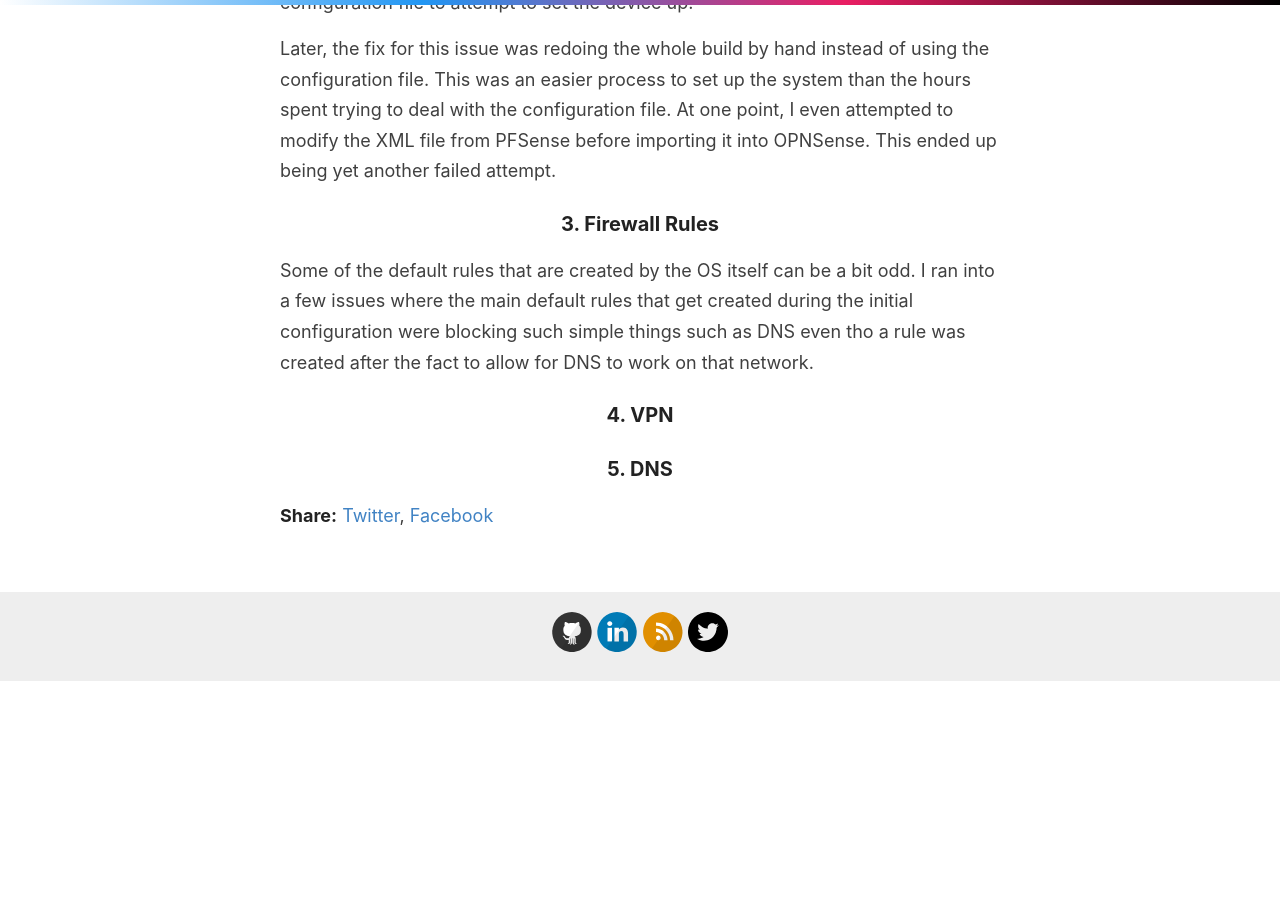
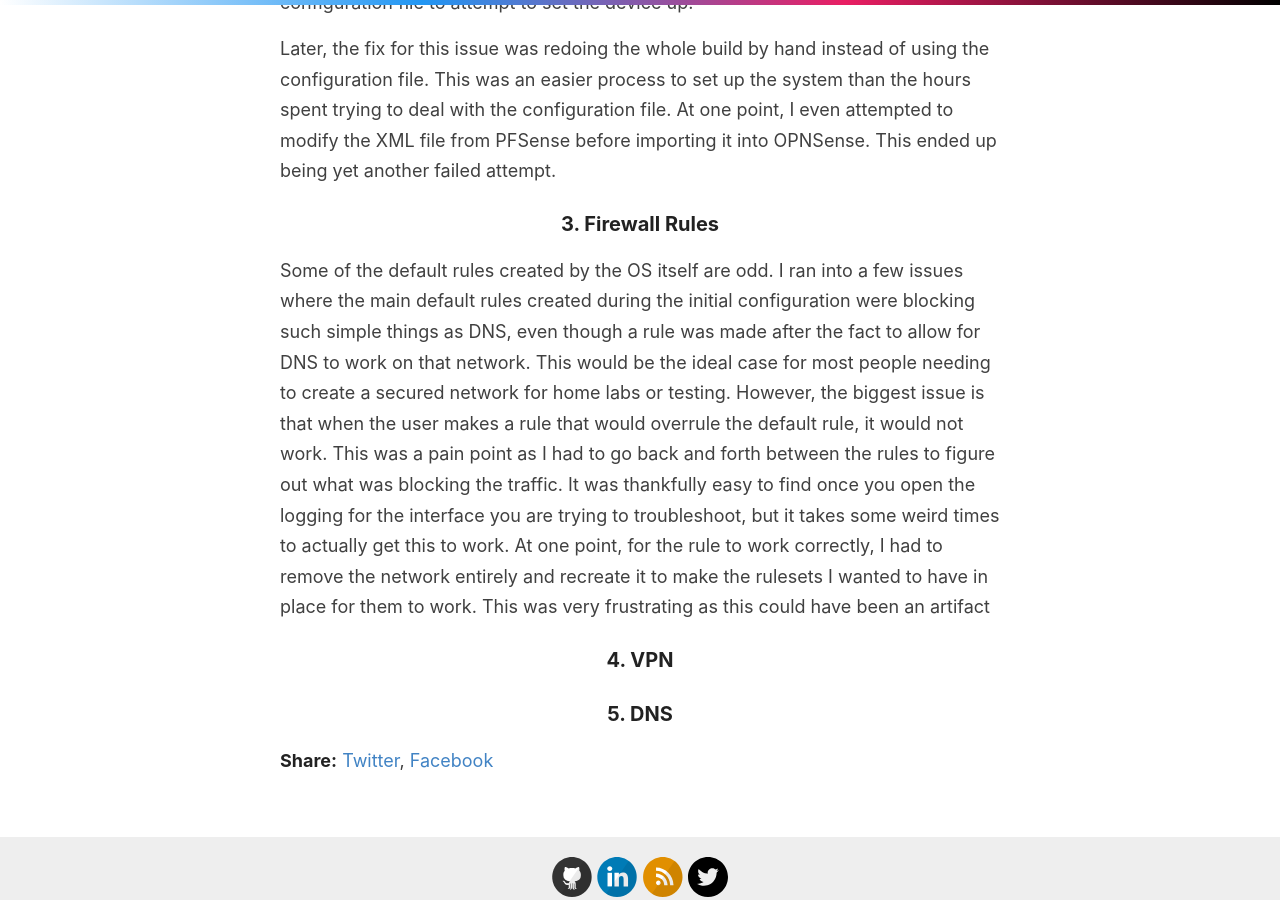
Before and after one commit to zavalalabs/zavalalabs.github.io, a Jekyll site: the page built from _posts/2024-06-09-OPNSense-Followup.md, in a window 1280 px wide and 900 px high, scrolled down 1657 px. Built offline with Jekyll 4.4.1, drawn with Linux system fonts in a browser that asks for light colours; before the commit the page ends 2338 px from its top, so only the background shows below that.

```diff
--- a/_posts/2024-06-09-OPNSense-Followup.md
+++ b/_posts/2024-06-09-OPNSense-Followup.md
@@ -32,7 +32,7 @@
 
 ### 3. **Firewall Rules**
 
-  Some of the default rules that are created by the OS itself can be a bit odd. I ran into a few issues where the main default rules that get created during the initial configuration were blocking such simple things such as DNS even tho a rule was created after the fact to allow for DNS to work on that network.
+ Some of the default rules created by the OS itself are odd. I ran into a few issues where the main default rules created during the initial configuration were blocking such simple things as DNS, even though a rule was made after the fact to allow for DNS to work on that network. This would be the ideal case for most people needing to create a secured network for home labs or testing. However, the biggest issue is that when the user makes a rule that would overrule the default rule, it would not work. This was a pain point as I had to go back and forth between the rules to figure out what was blocking the traffic. It was thankfully easy to find once you open the logging for the interface you are trying to troubleshoot, but it takes some weird times to actually get this to work. At one point, for the rule to work correctly, I had to remove the network entirely and recreate it to make the rulesets I wanted to have in place for them to work. This was very frustrating as this could have been an artifact
 
 ### 4. **VPN**
 
```
